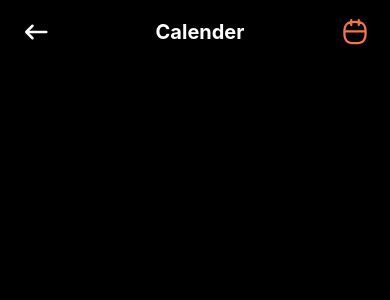
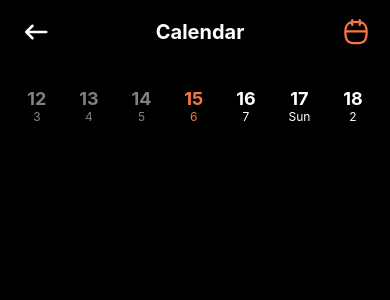
Before and after one commit to TalJa1/HoopHeal, a React Native app: screen /Calendar in a window 390 px wide. Shown: the top 300 px of the page. Built offline with nearby package versions, Linux system fonts and the light colour scheme.

Commit message:
Implement date selection feature in Calendar component with visual indicators

```diff
--- a/views/exercise/Calendar.tsx
+++ b/views/exercise/Calendar.tsx
@@ -1,5 +1,7 @@
 /* eslint-disable react-native/no-inline-styles */
+import React, {useState} from 'react';
 import {
+  SafeAreaView,
   ScrollView,
   StatusBar,
   StyleSheet,
@@ -7,26 +9,77 @@ import {
   TouchableOpacity,
   View,
 } from 'react-native';
-import React from 'react';
-import {SafeAreaView} from 'react-native-safe-area-context';
 import {
   containerStyle,
   marginHorizontal,
   rowCenter,
   scrollContainer,
   vh,
+  vw,
 } from '../../services/styleProps';
 import {backArrowIcon, calendarIcon} from '../../assets/svgIcon';
 import {NativeStackNavigationProp} from '@react-navigation/native-stack';
 import {useNavigation} from '@react-navigation/native';
 
 const Calendar = () => {
+  const [selectedDate, setSelectedDate] = useState<number | null>(null);
+
+  const getCurrentDate = () => {
+    const today = new Date();
+    const dates = [];
+    for (let i = -3; i <= 3; i++) {
+      const date = new Date(today);
+      date.setDate(today.getDate() + i);
+      dates.push({
+        day: date.getDate(),
+        dayOfWeek: date.getDay(),
+        isToday: i === 0,
+        isPast: i < 0,
+      });
+    }
+    return dates;
+  };
+
+  const dates = getCurrentDate();
+
+  const handleDatePress = (index: number) => {
+    setSelectedDate(index);
+  };
+
+  const dayOfWeekMapping = ['Sun', '2', '3', '4', '5', '6', '7'];
+
   return (
     <SafeAreaView style={styles.container}>
       <StatusBar barStyle="light-content" backgroundColor={'black'} />
       <ScrollView contentContainerStyle={scrollContainer}>
         <View style={{flex: 1}}>
           <Header />
+          <View style={styles.dateContainer}>
+            {dates.map((date, index) => {
+              const isSelected = selectedDate === index;
+
+              const textStyle = isSelected
+                ? styles.selectedText
+                : date.isToday
+                ? styles.todayText
+                : date.isPast
+                ? styles.pastText
+                : styles.futureText;
+
+              return (
+                <TouchableOpacity
+                  disabled={date.isPast}
+                  key={index}
+                  style={[styles.dateItem, isSelected && styles.selectedDate]}
+                  onPress={() => handleDatePress(index)}>
+                  <Text style={[styles.dateText, textStyle]}>{date.day}</Text>
+                  <Text style={[styles.dayText, textStyle]}>
+                    {dayOfWeekMapping[date.dayOfWeek]}
+                  </Text>
+                </TouchableOpacity>
+              );
+            })}
+          </View>
         </View>
       </ScrollView>
     </SafeAreaView>
@@ -37,11 +90,15 @@ const Header: React.FC = () => {
   const navigation = useNavigation<NativeStackNavigationProp<any>>();
   return (
     <View
-      style={[marginHorizontal, rowCenter, {justifyContent: 'space-between', marginVertical: vh(2)}]}>
+      style={[
+        marginHorizontal,
+        rowCenter,
+        {justifyContent: 'space-between', marginVertical: vh(2)},
+      ]}>
       <TouchableOpacity onPress={() => navigation.goBack()}>
         {backArrowIcon(30, 30, 'white')}
       </TouchableOpacity>
-      <Text style={styles.headerTitle}>Calender</Text>
+      <Text style={styles.headerTitle}>Calendar</Text>
       {calendarIcon(30, 30, '#F87643')}
     </View>
   );
@@ -57,4 +114,46 @@ const styles = StyleSheet.create({
     fontWeight: 'bold',
     marginLeft: 10,
   },
+  dateContainer: {
+    flexDirection: 'row',
+    justifyContent: 'space-between',
+    paddingHorizontal: vw(5),
+    marginTop: vh(2),
+  },
+  dateItem: {
+    alignItems: 'center',
+    padding: vw(2),
+    borderRadius: 10,
+  },
+  dateText: {
+    fontSize: 18,
+    fontWeight: 'bold',
+  },
+  dayText: {
+    fontSize: 12,
+  },
+  todayDate: {
+    color: '#F87643',
+  },
+  pastDate: {
+    color: 'grey',
+  },
+  futureDate: {
+    color: 'black',
+  },
+  todayText: {
+    color: '#F87643',
+  },
+  pastText: {
+    color: 'grey',
+  },
+  futureText: {
+    color: '#FFFFFF',
+  },
+  selectedDate: {
+    backgroundColor: '#F87643',
+  },
+  selectedText: {
+    color: 'black',
+  },
 });
```
